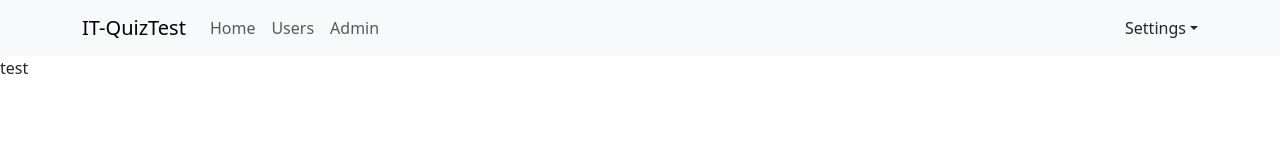
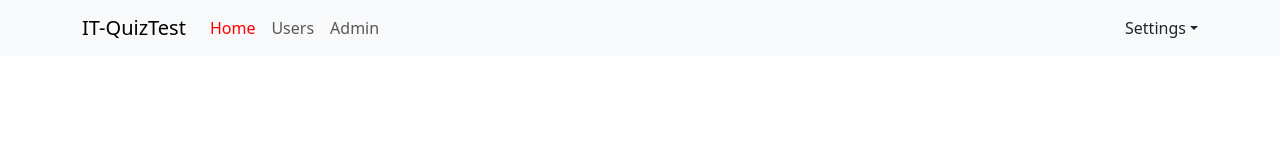
Before and after one commit to DWcoco08/quizTest, a React (Vite) app: page / in a window 1280 px wide. Shown: the top 160 px of the page. Built offline with nearby package versions, Linux system fonts and the light colour scheme.

Commit message:
Using nested routes and navlink for active link

```diff
--- a/src/App.jsx
+++ b/src/App.jsx
@@ -1,13 +1,21 @@
 import "./App.scss";
 import React from "react";
 import NavBar_Header from "./components/Header/NavBar_Header";
+import { Outlet } from "react-router-dom";
 
 const App = () => {
   return (
-    <>
-      <NavBar_Header />
-      <div>test</div>
-    </>
+    <div className="app-container">
+      <div class="header-container">
+        <NavBar_Header />
+      </div>
+      <div className="main-container">
+        <div className="sidenav-container"></div>
+        <div className="app-content">
+          <Outlet></Outlet>
+        </div>
+      </div>
+    </div>
   );
 };
 
--- a/src/App.scss
+++ b/src/App.scss
@@ -127,3 +127,16 @@
   border-collapse: collapse;
   border-spacing: 0;
 }
+
+.app-container {
+  .header-container {
+    .navbar-nav {
+      .nav-link {
+        &.active {
+          // thêm & để chỉ class ngang hàng
+          color: red;
+        }
+      }
+    }
+  }
+}
--- a/src/components/Header/NavBar_Header.jsx
+++ b/src/components/Header/NavBar_Header.jsx
@@ -2,7 +2,7 @@
 import Nav from "react-bootstrap/Nav";
 import Navbar from "react-bootstrap/Navbar";
 import NavDropdown from "react-bootstrap/NavDropdown";
-import { Link } from "react-router-dom";
+import { NavLink } from "react-router-dom";
 
 const NavBar_Header = () => {
   return (
@@ -12,15 +12,15 @@
         <Navbar.Toggle aria-controls="basic-navbar-nav" />
         <Navbar.Collapse id="basic-navbar-nav">
           <Nav className="me-auto">
-            <Link to="/" className="nav-link">
+            <NavLink to="/" className="nav-link">
               Home
-            </Link>
-            <Link to="/Users" className="nav-link">
+            </NavLink>
+            <NavLink to="/Users" className="nav-link">
               Users
-            </Link>
-            <Link to="/Admin" className="nav-link">
+            </NavLink>
+            <NavLink to="/Admin" className="nav-link">
               Admin
-            </Link>
+            </NavLink>
           </Nav>
           <nav>
             <NavDropdown title="Settings" id="basic-nav-dropdown">
--- a/src/main.jsx
+++ b/src/main.jsx
@@ -8,9 +8,10 @@
   // <StrictMode>
   <BrowserRouter>
     <Routes>
-      <Route path="/" element={<App />} />
-      <Route path="/Users" element={<div>User Component</div>} />
-      <Route path="/Admin" element={<div>Admin Component</div>} />
+      <Route path="/" element={<App />}>
+        <Route path="/Users" element={<div>User Component</div>} />
+        <Route path="/Admin" element={<div>Admin Component</div>} />
+      </Route>
     </Routes>
   </BrowserRouter>
   // </StrictMode>
```
